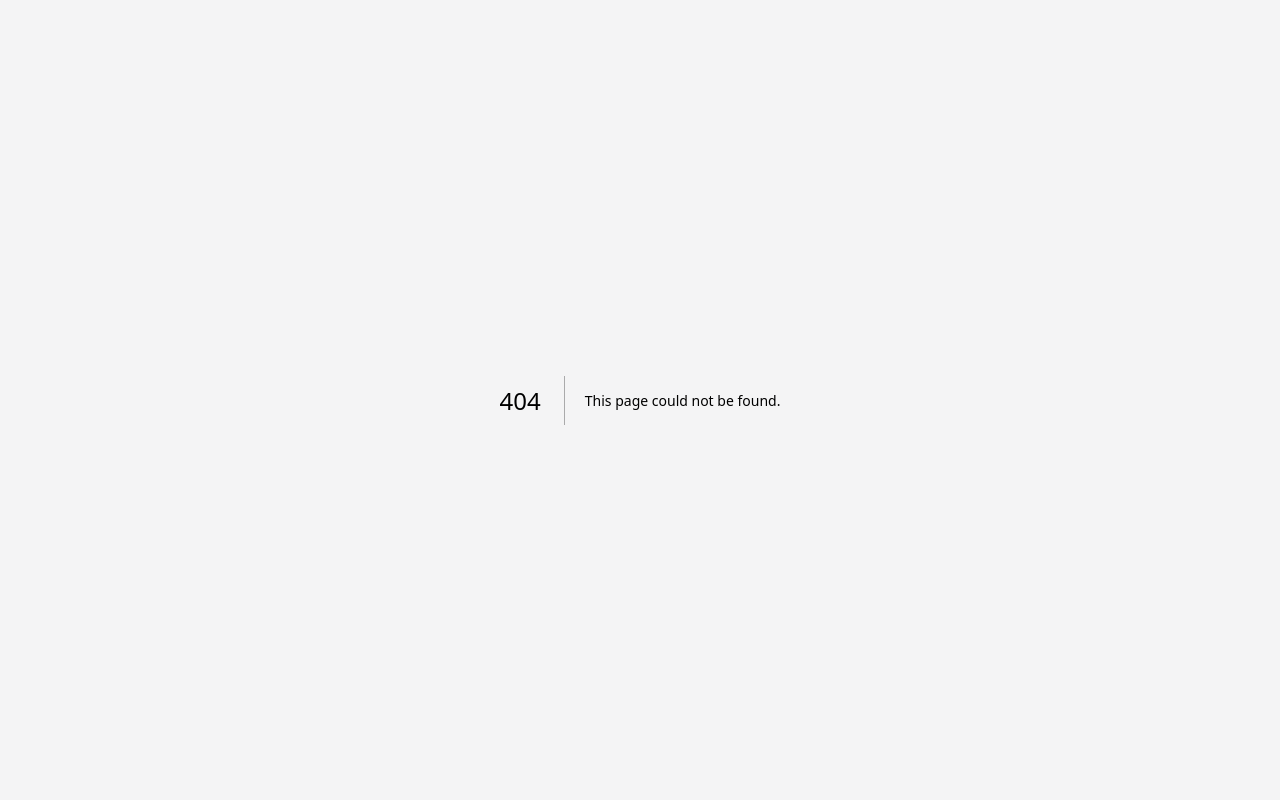
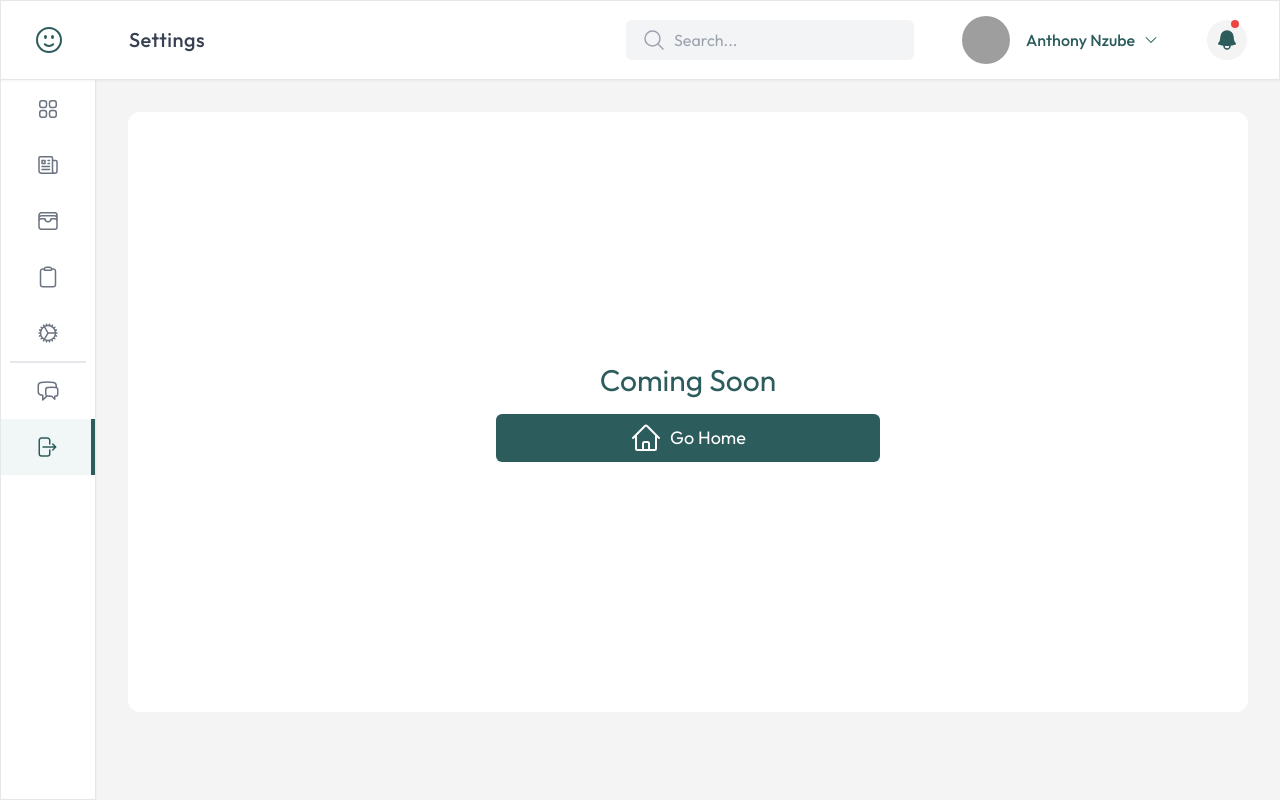
Before and after one commit to ruffcoins/financial-dashboard, a Next.js app: page /dashboard/logout in a window 1280 px wide. Before the commit this address had no page. Built offline with nearby package versions, Linux system fonts and the light colour scheme; grey boxes are pictures that could not be loaded.

Commit message:
logout page

```diff
--- /dev/null
+++ b/app/dashboard/logout/page.tsx
@@ -0,0 +1,6 @@
+import ComingSoon from "@/components/shared/ComingSoon";
+
+const Logout = () => {
+  return <ComingSoon />;
+};
+export default Logout;
```
